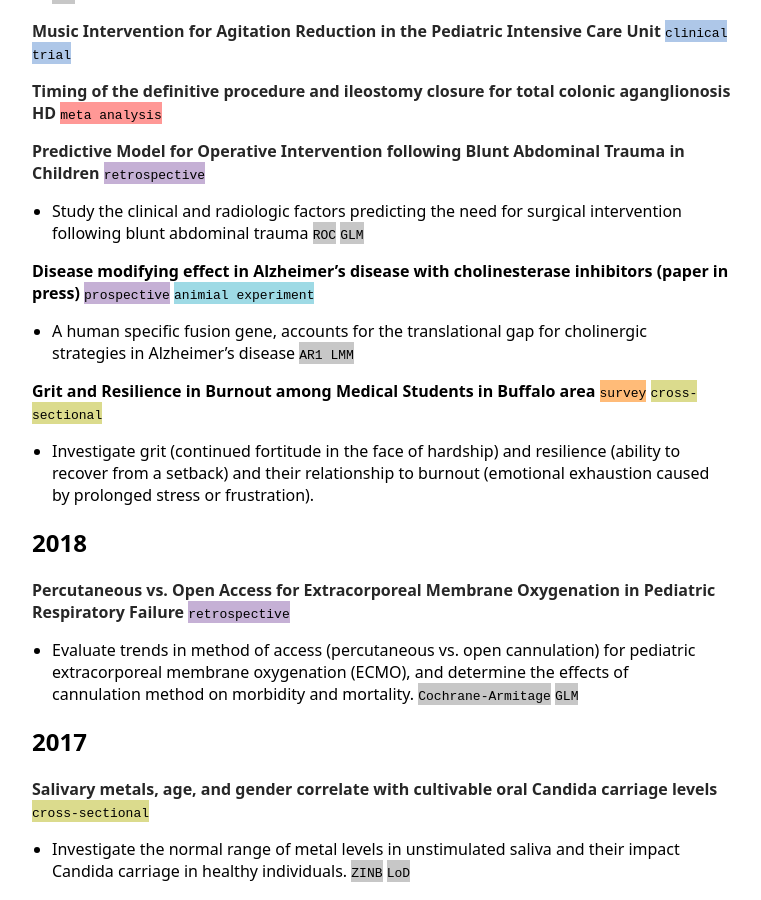
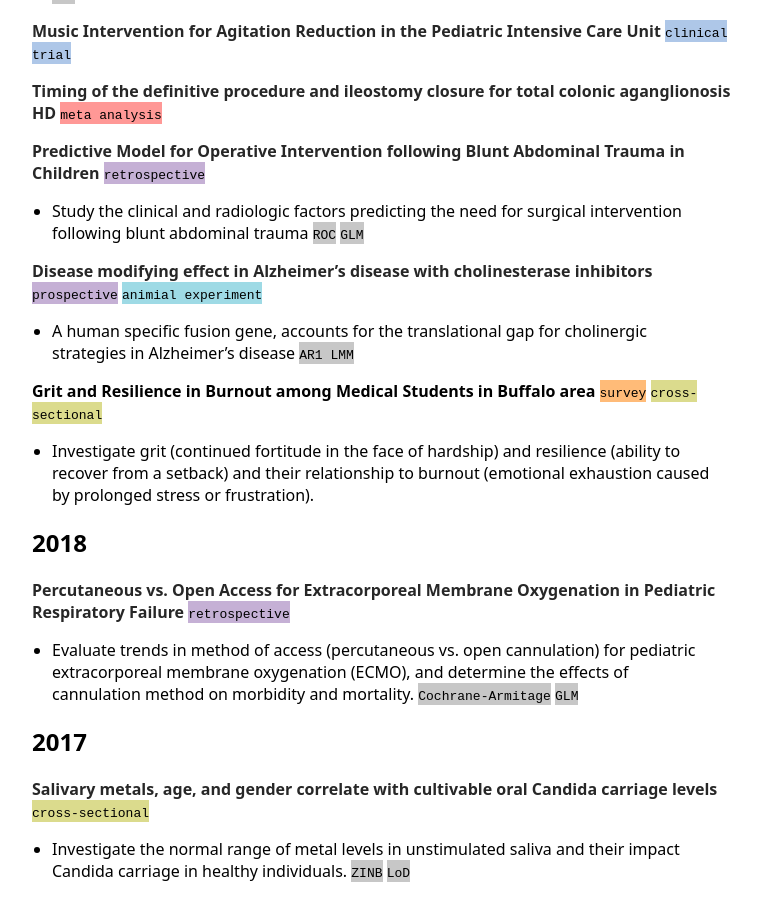
Before and after one commit to ziqiangc/ziqiangc.github.io, a Jekyll site: the page built from projects.md, in a window 1280 px wide and 900 px high, scrolled down 2125 px. Shown: the whole window, without its empty margins (258-1019 px from the left). Built offline with Jekyll 4.4.1, drawn with Linux system fonts in a browser that asks for light colours; our own code applies the rules of GitHub Pages for plain Markdown files.

Commit message:
Update publications

```diff
--- a/projects.md
+++ b/projects.md
@@ -65,7 +65,7 @@
 [**Predictive Model for Operative Intervention following Blunt Abdominal Trauma in Children**](https://doi.org/10.1016/j.jss.2020.05.088) <span style="background-color: #c5b0d5">`retrospective`</span>
 - Study the clinical and radiologic factors predicting the need for surgical intervention following blunt abdominal trauma <span style="background-color: #c7c7c7">`ROC`</span> <span style="background-color: #c7c7c7">`GLM`</span>
 
-**Disease modifying effect in Alzheimer’s disease with cholinesterase inhibitors (paper in press)** <span style="background-color: #c5b0d5">`prospective`</span> <span style="background-color: #9edae5">`animial experiment`</span>
+[**Disease modifying effect in Alzheimer’s disease with cholinesterase inhibitors**](https://doi.org/10.1016/j.ebiom.2020.102892) <span style="background-color: #c5b0d5">`prospective`</span> <span style="background-color: #9edae5">`animial experiment`</span>
 - A human specific fusion gene, accounts for the translational gap for cholinergic strategies in Alzheimer’s disease <span style="background-color: #c7c7c7">`AR1 LMM`</span>
 
 **Grit and Resilience in Burnout among Medical Students in Buffalo area** <span style="background-color: #ffbb78">`survey`</span> <span style="background-color: #dbdb8d">`cross-sectional`</span>
```
Also changed, not shown: index.md (+1 -1 lines).
